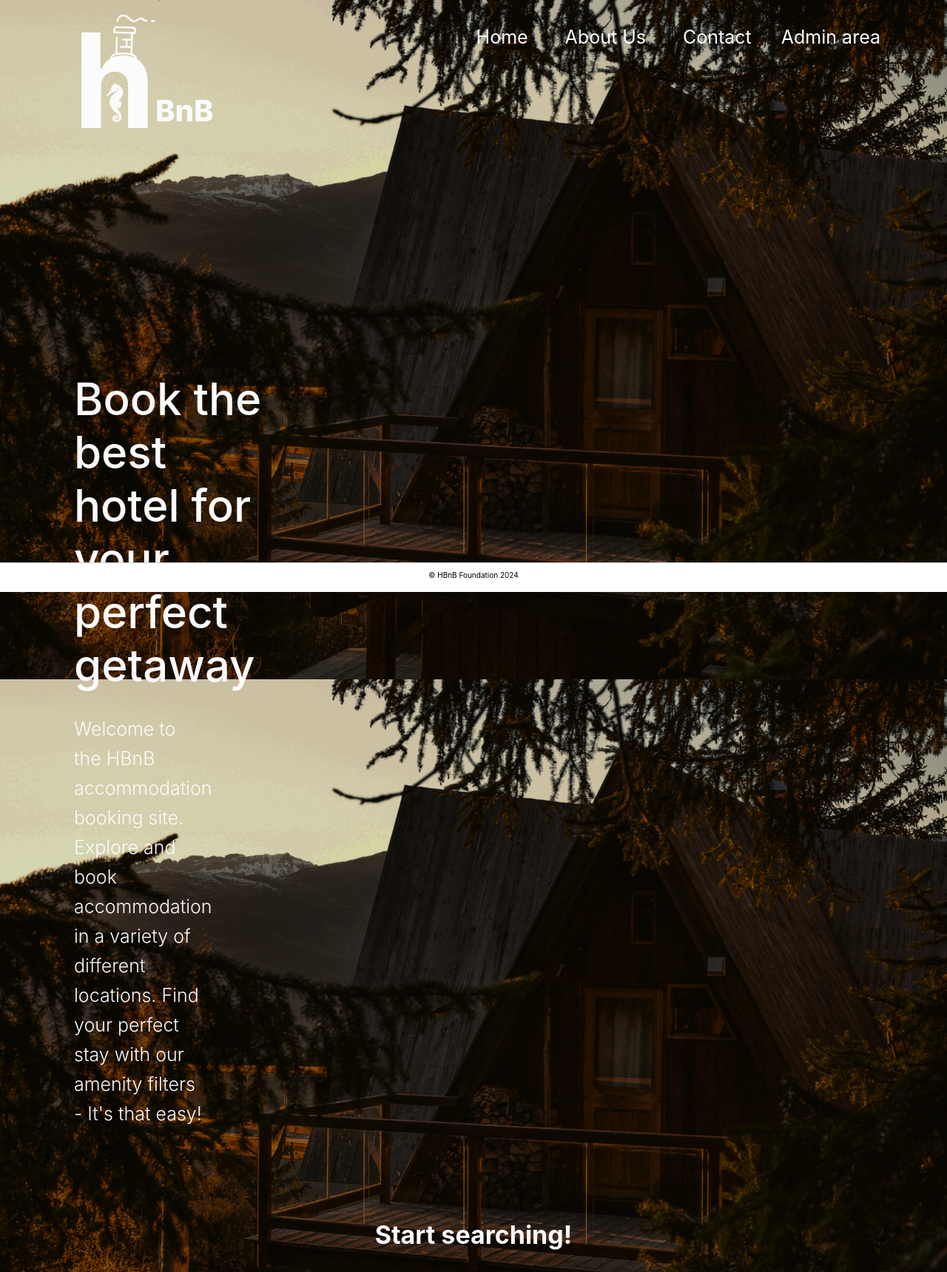
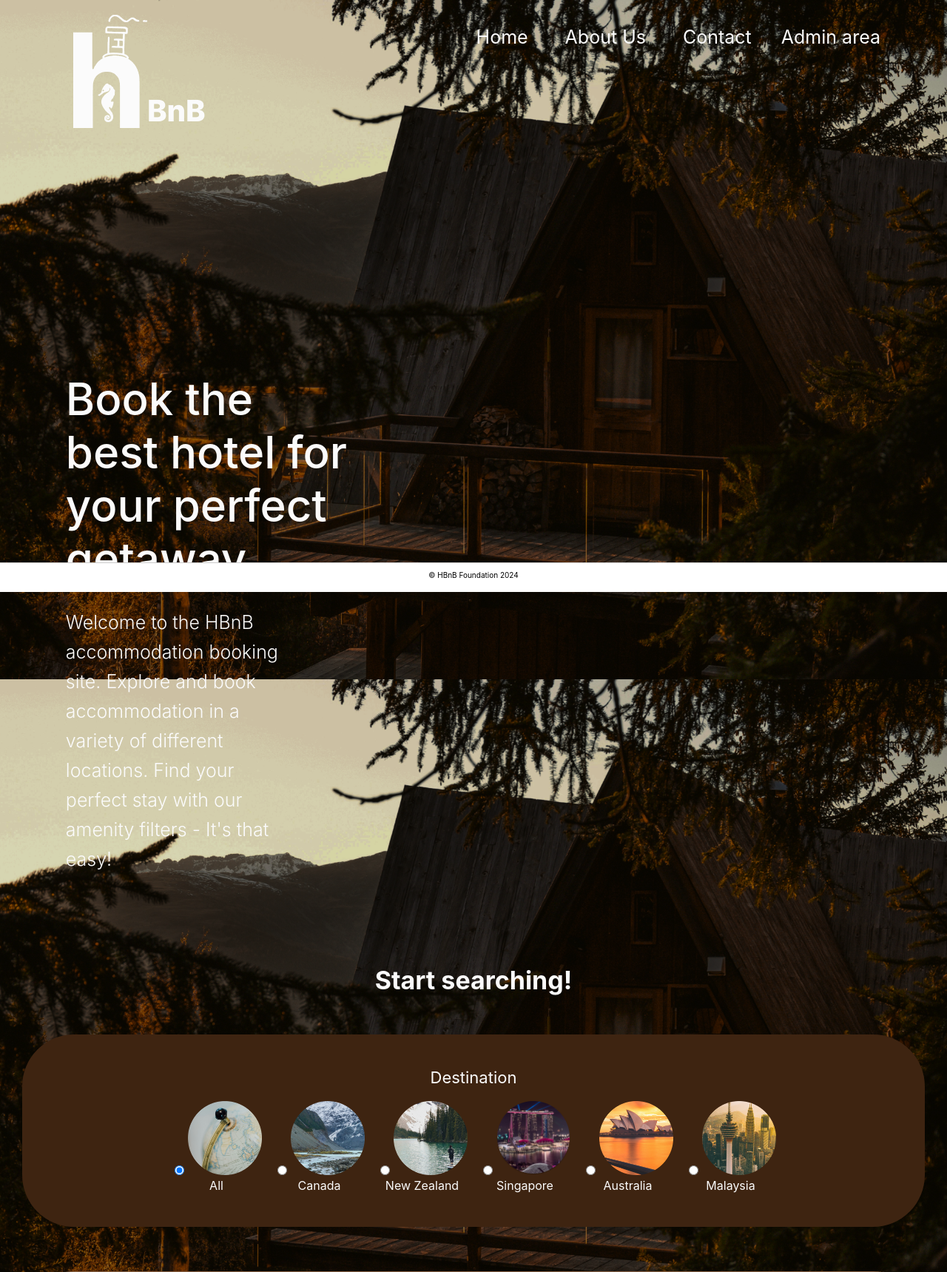
Before and after one commit to kdn95/hbnb_evolution_04, a Flask app: page / in a window 1280 px wide. Shown: the top 1719 px of the page at 74% size. Run offline with Flask 3, Linux system fonts and the light colour scheme; data comes from the database, SQL or seed files in the repository; some web fonts are replaced.

Commit message:
made hero into a web component and adjusted margins to vh and vw

```diff
--- /dev/null
+++ b/static/components/hero.js
@@ -0,0 +1,19 @@
+// HbnbHero is a subclass of HTMLElement
+// This turns HbnbHero into a web component
+export class HbnbHero extends HTMLElement {
+  constructor() {
+    super();
+  }
+
+  // connect component
+  connectedCallback() {
+      // const shadow = this.attachShadow({ mode: "closed" });
+      this.innerHTML = `
+          <div class="section-hero">
+                <h2 class="hero-title">Book the best hotel for your perfect getaway</h2>
+                <h6 class="hero-para">Welcome to the HBnB accommodation booking site. Explore and book accommodation in a variety of different locations. Find your perfect stay with our amenity filters - It's that easy!</h6>
+          </div>
+      `;
+  }
+}
+window.customElements.define('hbnb-hero', HbnbHero);
--- a/static/components/search-form.js
+++ b/static/components/search-form.js
@@ -21,10 +21,6 @@ export class HbnbSearchForm extends HTMLElement {
 
         // --- HTML ---
         this.innerHTML = `
-            <section class="section-hero">
-                <h2 class="hero-title">Book the best hotel for your perfect getaway</h2>
-                <h6 class="hero-para">Welcome to the HBnB accommodation booking site. Explore and book accommodation in a variety of different locations. Find your perfect stay with our amenity filters - It's that easy!</h6>
-            </section>
             <div class="none">
                 <h1>Start searching!</h1>
             </div>
--- a/static/css/index.css
+++ b/static/css/index.css
@@ -81,7 +81,7 @@ hbnb-header .content .header-logo {
   background-size: cover;
   background-repeat: no-repeat;
   display: flex;
-  margin: 10px 50px 20px 100px;
+  margin: 1.25vh 3.47vw 2.5vh 6.94vw;
 }
 hbnb-header .content a {
   color: #FBFBFB;
@@ -138,38 +138,39 @@ hbnb-header ul.row {
   list-style: none;
 }
 
-hbnb-search-form {
-  width: 100%;
-  display: block;
-}
-hbnb-search-form .section-hero .hero-title {
+hbnb-hero .section-hero .hero-title {
   margin-top: 5rem;
   color: #FBFBFB;
   font-family: inter;
   font-size: 60px;
   font-weight: 550;
   display: flex;
-  margin: 300px 900px 0 100px;
+  margin: 37.5vh 62.5vw 0 6.94vw;
 }
-hbnb-search-form .section-hero .hero-inner {
+hbnb-hero .section-hero .hero-inner {
   position: relative;
-  top: 200px;
-  left: 355px;
-  width: 400px;
+  top: 15vh;
+  left: 10vw;
+  width: 60vw;
 }
-hbnb-search-form .section-hero .hero-para {
+hbnb-hero .section-hero .hero-para {
   color: #FBFBFB;
   font-family: inter;
   font-size: 25px;
   font-weight: 300;
   line-height: 40px;
-  margin: 30px 1000px 0 100px;
+  margin: 3.75vh 69.44vw 0 6.94vw;
 }
-hbnb-search-form .section-hero .hero-outer {
+hbnb-hero .section-hero .hero-outer {
   position: relative;
-  top: 500px;
-  left: 355px;
-  width: 470px;
+  top: 20vh;
+  left: 10vw;
+  width: 40vw;
+}
+
+hbnb-search-form {
+  width: 100%;
+  display: block;
 }
 hbnb-search-form .none {
   width: 100%;
--- a/static/js/index.js
+++ b/static/js/index.js
@@ -1,4 +1,5 @@
 import { HbnbHeader } from "../components/header.js"
+import { HbnbHero } from "../components/hero.js"
 import { HbnbAdminHeader } from "../components/admin-header.js"
 import { HbnbSearchForm } from "../components/search-form.js"
 import { HbnbFooter } from "../components/footer.js"
--- a/templates/index.html
+++ b/templates/index.html
@@ -51,6 +51,7 @@
     </div>
 
     <hbnb-header></hbnb-header>
+    <hbnb-hero></hbnb-hero>
     <hbnb-search-form></hbnb-search-form>
     <hbnb-search-results></hbnb-search-results>
     <hbnb-footer></hbnb-footer>
```
Also changed, not shown: static/css/index.scss (+15 -13 lines), 1 other file.
